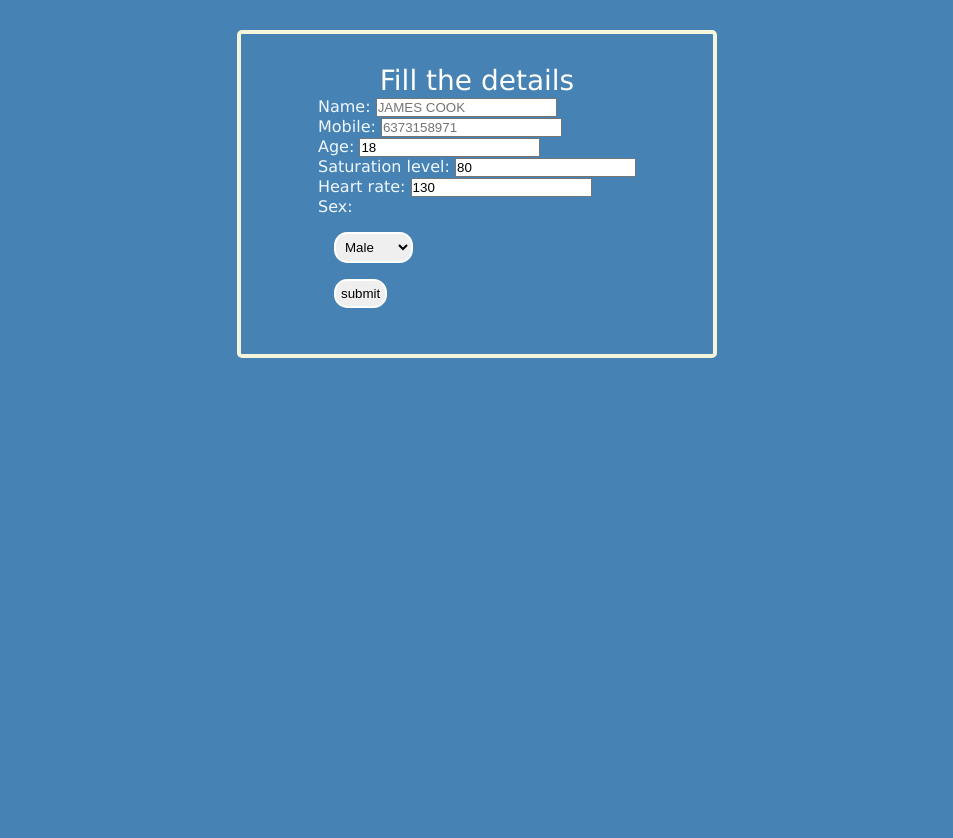
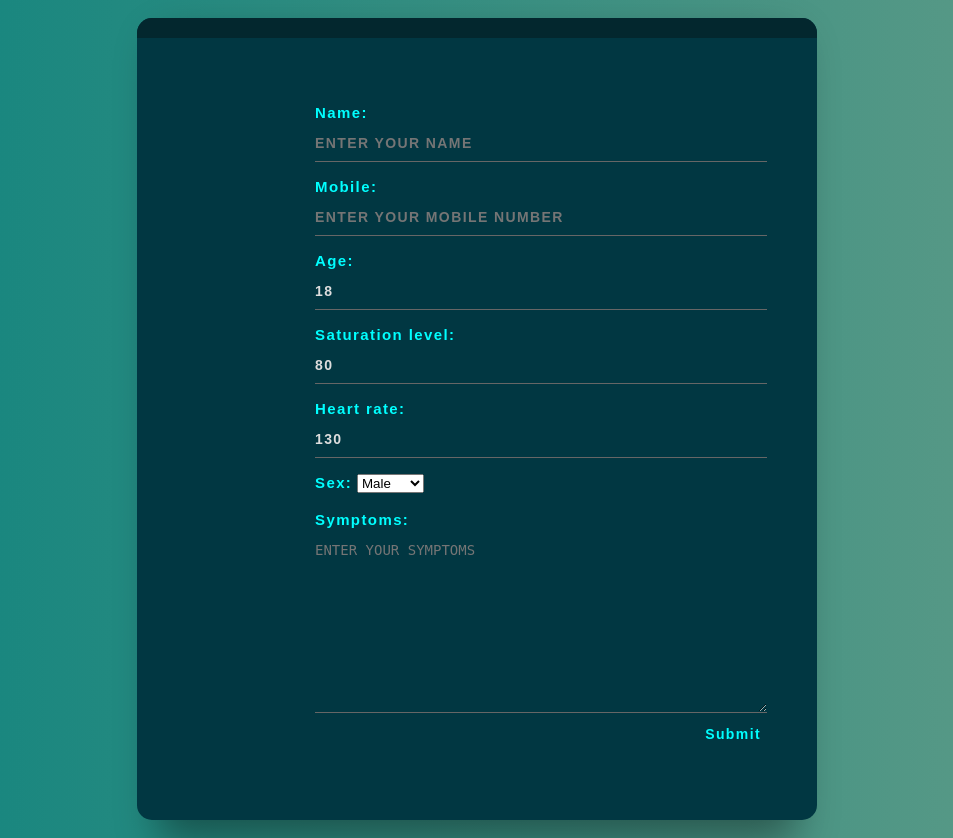
Before and after one commit to engineerscodes/clinic, a Django app: page / in a window 1280 px wide. Shown: the whole page, without its empty margins (163-1116 px from the left). Before the commit the page ends 358 px from the top, so only its background shows below. Run offline with Django 3.2, Linux system fonts and the light colour scheme.

Commit message:
new field, change index page

```diff
--- a/DOCTORS/models.py
+++ b/DOCTORS/models.py
@@ -2,9 +2,10 @@ from django.db import models
 from django.contrib.auth.models import User
 # Create your models here.
 
+
 class DOCTORS(models.Model):
 
-    doctor=models.OneToOneField(User,on_delete=models.CASCADE,primary_key=True)
+    doctor = models.OneToOneField(User, on_delete=models.CASCADE, primary_key=True)
 
     def __str__(self):
-        return "EMAIL :"+self.doctor.email +" | USERNAME :"+self.doctor.username
+        return "EMAIL: "+self.doctor.email + " | USERNAME: "+self.doctor.username
--- a/patients/forms.py
+++ b/patients/forms.py
@@ -4,11 +4,13 @@ import re
 
 
 class NameForm(forms.Form):
-    number = forms.CharField(label='Number', max_length=10,min_length=10)
+    number = forms.CharField(
+        label='Number', max_length=10, min_length=10)
 
     def __init__(self, *args, **kwargs):
         super(NameForm, self).__init__(*args, **kwargs)
-        self.fields['number'].widget.attrs['placeholder'] = '6373158971'
+        self.fields['number'].widget.attrs['placeholder'] = 'Enter your mobile number'
+
     def clean(self):
         super(NameForm, self).clean()
         number = self.cleaned_data.get('number')
@@ -25,26 +27,24 @@ class NameForm(forms.Form):
 
 
 class Details_Form(forms.ModelForm):
+
     class Meta:
         model = Details
-        fields = ('name', 'mobile', 'age', 'saturation_level', 'heart_rate', 'sex',)
+        fields = ('name', 'mobile', 'age', 'saturation_level', 'heart_rate', 'sex', 'symptoms')
 
     def __init__(self, *args, **kwargs):
         super(Details_Form, self).__init__(*args, **kwargs)
-        self.fields['mobile'].widget.attrs['placeholder'] = '6373158971'
+        self.fields['mobile'].widget.attrs['placeholder'] = 'Enter your mobile number'
+        self.fields['name'].widget.attrs['placeholder'] = "Enter your name"
+        self.fields['symptoms'].widget.attrs['placeholder'] = "Enter your symptoms"
 
-        self.fields['name'].widget.attrs['placeholder']="JAMES COOK"
-        self.fields['age'].widget.attrs['placeholder'] = "27"
-        self.fields['saturation_level'].widget.attrs['placeholder'] = "79"
-        self.fields['heart_rate'].widget.attrs['placeholder'] = "90"
+        # self.fields['name'].widget.attrs['class'] = "app-form-control"
 
     def clean(self):
         super(Details_Form, self).clean()
         name = self.cleaned_data.get('name')
         mobile = self.cleaned_data.get('mobile')
         age = self.cleaned_data.get('age')
-
-
 
         if len(name) < 5:
             self._errors['name'] = self.error_class([
--- a/patients/models.py
+++ b/patients/models.py
@@ -16,6 +16,7 @@ class Details(models.Model):
     saturation_level = models.FloatField(default=80)
     heart_rate = models.FloatField(default=130)
     is_checked = models.BooleanField(default=False)
+    symptoms = models.TextField(max_length=150, default=None)
     Form_date = models.DateField(default='2001-04-12')
     # verfiyed_by=models.EmailField()
 
--- /dev/null
+++ b/patients/static/patients/index.css
@@ -0,0 +1,236 @@
+*,
+*:before,
+*:after {
+  box-sizing: border-box;
+  -webkit-font-smoothing: antialiased;
+  -moz-osx-font-smoothing: grayscale;
+}
+
+body {
+  background: linear-gradient(to right, #10847e 0%, #5f9b87 100%);
+  font-size: 12px;
+}
+
+body,
+button,
+input {
+  font-family: "Montserrat", sans-serif;
+  font-weight: 700;
+  letter-spacing: 1.4px;
+}
+
+.background {
+  display: flex;
+  min-height: 100vh;
+}
+
+.container {
+  flex: 0 1 700px;
+  margin: auto;
+  padding: 10px;
+}
+
+.screen {
+  position: relative;
+  background: #013742;
+  border-radius: 15px;
+}
+
+.screen:after {
+  content: "";
+  display: block;
+  position: absolute;
+  top: 0;
+  left: 20px;
+  right: 20px;
+  bottom: 0;
+  border-radius: 15px;
+  box-shadow: 0 20px 40px rgba(0, 0, 0, 0.4);
+  z-index: -1;
+}
+
+.screen-header {
+  display: flex;
+  align-items: center;
+  padding: 10px 20px;
+  background: #03272e;
+  border-top-left-radius: 15px;
+  border-top-right-radius: 15px;
+}
+
+.screen-header-left {
+  margin-right: auto;
+}
+
+.screen-header-button {
+  display: inline-block;
+  width: 8px;
+  height: 8px;
+  margin-right: 3px;
+  border-radius: 8px;
+  background: white;
+}
+
+.screen-header-button.close {
+  background: #ed1c6f;
+}
+
+.screen-header-button.maximize {
+  background: #e8e925;
+}
+
+.screen-header-button.minimize {
+  background: #74c54f;
+}
+
+.screen-header-right {
+  display: flex;
+}
+
+.screen-header-ellipsis {
+  width: 3px;
+  height: 3px;
+  margin-left: 2px;
+  border-radius: 8px;
+  background: #999;
+}
+
+.screen-body {
+  display: flex;
+}
+
+.screen-body-item {
+  flex: 1;
+  padding: 50px;
+}
+
+.screen-body-item.left {
+  display: flex;
+  flex-direction: column;
+}
+
+.app-title {
+  display: flex;
+  flex-direction: column;
+  position: relative;
+  color: cyan;
+  font-size: 26px;
+}
+
+.app-contact {
+  margin-top: auto;
+  font-size: 8px;
+  color: #888;
+}
+
+.app-form-group {
+  margin-bottom: 15px;
+}
+
+.app-form-group.message {
+  margin-top: 40px;
+}
+
+.app-form-group.buttons {
+  margin-bottom: 0;
+  text-align: right;
+}
+
+p label {
+  font-size: 15px;
+  line-height: 25px;
+  color: cyan;
+}
+
+.app-form-control,
+p input,
+p textarea {
+  width: 100%;
+  padding: 10px 0;
+  background: none;
+  border: none;
+  border-bottom: 1px solid #666;
+  color: #ddd;
+  font-size: 14px;
+  text-transform: uppercase;
+  outline: none;
+  transition: border-color 0.2s;
+}
+
+.app-form-control::placeholder {
+  color: #666;
+}
+
+.app-form-control:focus {
+  border-bottom-color: #ddd;
+}
+
+.app-form-button {
+  background: none;
+  border: none;
+  color: cyan;
+  font-size: 14px;
+  cursor: pointer;
+  outline: none;
+}
+
+.app-form-button:hover {
+  color: rgb(22, 182, 182);
+}
+
+.credits {
+  display: flex;
+  justify-content: center;
+  align-items: center;
+  margin-top: 20px;
+  color: #ffa4bd;
+  font-family: "Roboto Condensed", sans-serif;
+  font-size: 16px;
+  font-weight: normal;
+}
+
+.credits-link {
+  display: flex;
+  align-items: center;
+  color: #fff;
+  font-weight: bold;
+  text-decoration: none;
+}
+
+.dribbble {
+  width: 20px;
+  height: 20px;
+  margin: 0 5px;
+}
+
+@media screen and (max-width: 520px) {
+  .screen-body {
+    flex-direction: column;
+  }
+
+  .screen-body-item.left {
+    margin-bottom: 30px;
+  }
+
+  .app-title {
+    flex-direction: row;
+  }
+
+  .app-title span {
+    margin-right: 12px;
+  }
+
+  .app-title:after {
+    display: none;
+  }
+}
+
+@media screen and (max-width: 600px) {
+  .screen-body {
+    padding: 40px;
+  }
+
+  .screen-body-item {
+    padding: 0;
+  }
+}
--- a/patients/templates/patients/index.html
+++ b/patients/templates/patients/index.html
@@ -1,15 +1,38 @@
-{% extends 'patients/layout.html' %} {% block body %}
-<header>Fill the details</header>
+{% load static %}
+<link rel="stylesheet" type="text/css" href="{% static 'patients/index.css' %}" />
+<div class="background">
+  <div class="container">
+    <div class="screen">
+      <div class="screen-header">
+        <div class="screen-header-left">
+        </div>
+        <div class="screen-header-right">
+        </div>
+      </div>
+      <div class="screen-body">
+        <div class="screen-body-item left">
+          <div class="app-title">
+            <span></span>
+            <span></span>
+          </div>
 
-<form method="post" enctype="multipart/form-data">
-{% csrf_token %}
-    <div>
-        {{ form.as_p }}
-        <button class="button" type="submit" value="">submit</button>
+        </div>
+        <form method="post" enctype="multipart/form-data">
+              {% csrf_token %}
+            <div class="screen-body-item">
+              <div class="app-form app-form-group ">
+                  {{ form.as_p }}
+                 <div class="app-form-group buttons">
+                    <button class="app-form-button">Submit</button>
+                 </div>
+              </div>
+            </div>
+        </form>
+            </div>
+          </div>
+        </div>
+      </div>
     </div>
-</form>
-  {% for message in messages %}
-                <p>{{message}}</p>
-  {% endfor %}
-
-{% endblock body %}
+  </div>
+</div>
+ {% block body %} {% endblock body %}
--- a/patients/views.py
+++ b/patients/views.py
@@ -122,33 +122,14 @@ def view(request):
     return render(request, 'patients/view.html', {'form': form})
 
 
-'''def display(request, number):
-<<<<<<< HEAD
-    try :
-      number=  Details.objects.get(mobile=number)
-    except Exception as e:
-        number=None
-    if number is not None :
-        return render(request, 'patients/display_detail.html',
-                      {'patient': number})
-    else :
-        messages.info(request,'!!!RECORD DOESNOT EXIST!!!')
-        return render(request,'patients/display_detail.html',{'patient':None})
-=======
-    return render(request, 'patients/display_detail.html', {
-        'patient': Details.objects.get(mobile=number),
-        'message': Report.objects.get(pk=number)
-    })
->>>>>>> db654b12537501bc478d79151ebdcd43d19b967f '''
-
 def display(request, number):
     try:
-        rec=Details.objects.get(mobile=number)
+        rec = Details.objects.get(mobile=number)
         report = Report.objects.get(pk=number)
     except Exception as e:
-        rec=None
-        report=None
-        messages.info(request,"CHECK YOUR NUMBER OR RECORD DOESNOT EXIST")
+        rec = None
+        report = None
+        messages.info(request, "No records found")
 
     return render(request, 'patients/display_detail.html', {
         'patient': rec,
```
Also changed, not shown: patients/migrations/0005_details_symptoms.py (added).
